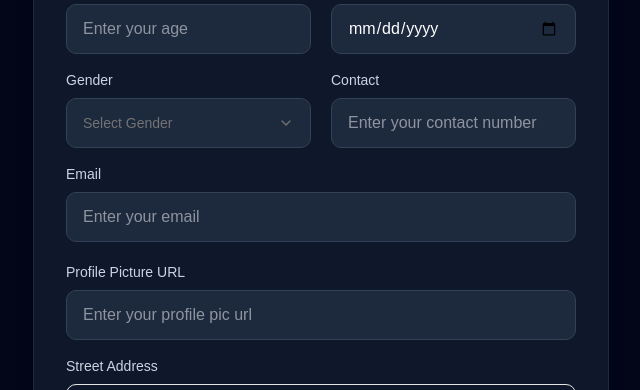
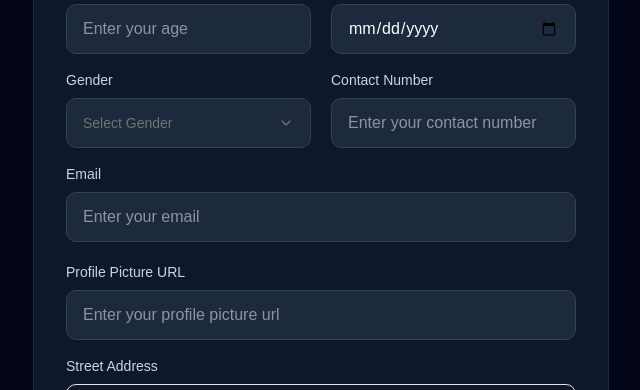
Before and after one commit to Jenith-Panchal-Simform/Practical-07-Login-Signup, a React (Vite) app: page /signup in a window 1280 px wide. Shown: the part 255-645 px from the top of the page, without its empty margins (319-959 px from the left). Built offline with nearby package versions, Linux system fonts and the light colour scheme.

Commit message:
fix:fix typos ,instead of pic added Picture

```diff
--- a/src/components/Signup/Signup.tsx
+++ b/src/components/Signup/Signup.tsx
@@ -129,7 +129,7 @@ const Signup = () => {
           </Field>
 
           <Field className="flex-1">
-            <FieldLabel htmlFor="contact"> Contact</FieldLabel>
+            <FieldLabel htmlFor="contact"> Contact Number</FieldLabel>
             <Input id="contact" placeholder="Enter your contact number" {...register('contact')} />
             <FieldError>{errors.contact?.message}</FieldError>
           </Field>
@@ -149,7 +149,7 @@ const Signup = () => {
             <FieldLabel htmlFor="url"> Profile Picture URL</FieldLabel>
             <Input
               id="url"
-              placeholder="Enter your profile pic url"
+              placeholder="Enter your profile picture url"
               {...register('profilePhoto')}
             />
             <FieldError>{errors.profilePhoto?.message}</FieldError>
```
